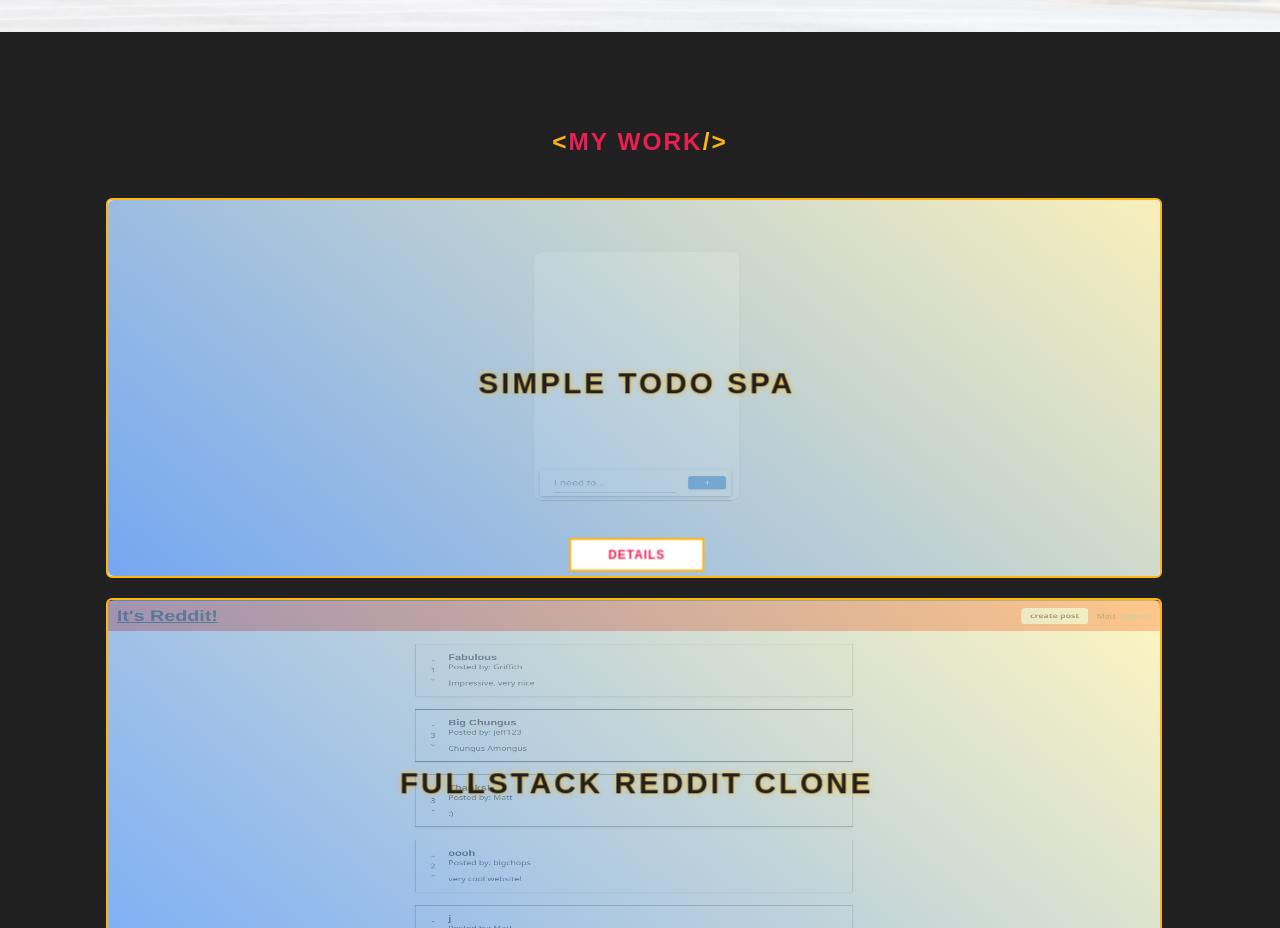
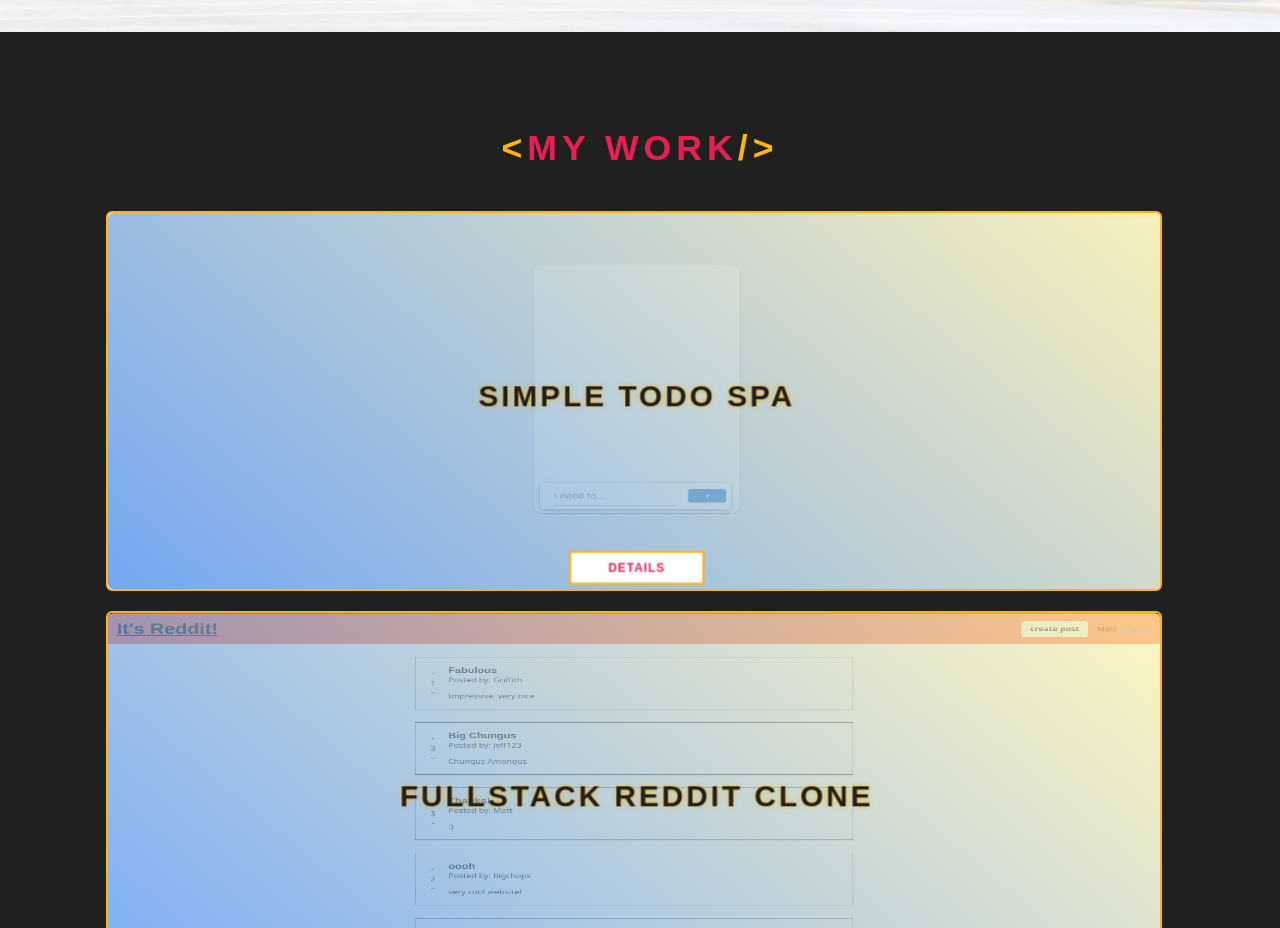
Before and after one commit to mmurr11/Portfolio-2, a React (Create React App) app: page / in a window 1280 px wide. Shown: the part 1180-2108 px from the top of the page. Built offline with nearby package versions, Linux system fonts and the light colour scheme.

Commit message:
my work resize

```diff
--- a/src/Components/Work.scss
+++ b/src/Components/Work.scss
@@ -4,9 +4,9 @@ $accent-color: #ffb510;
   margin: 2.5% auto;
   margin-top: 7.5%;
   font-weight: 800;
-  font-size: clamp(1.62rem, 0.88rem + 1.22vw, 3rem);
+  font-size: clamp(1.62rem, 2rem + 1.22vw, 5rem);
   text-transform: uppercase;
-  letter-spacing: 2px;
+  letter-spacing: 5px;
   z-index: 3;
   color: #e91e53 !important;
 
```
